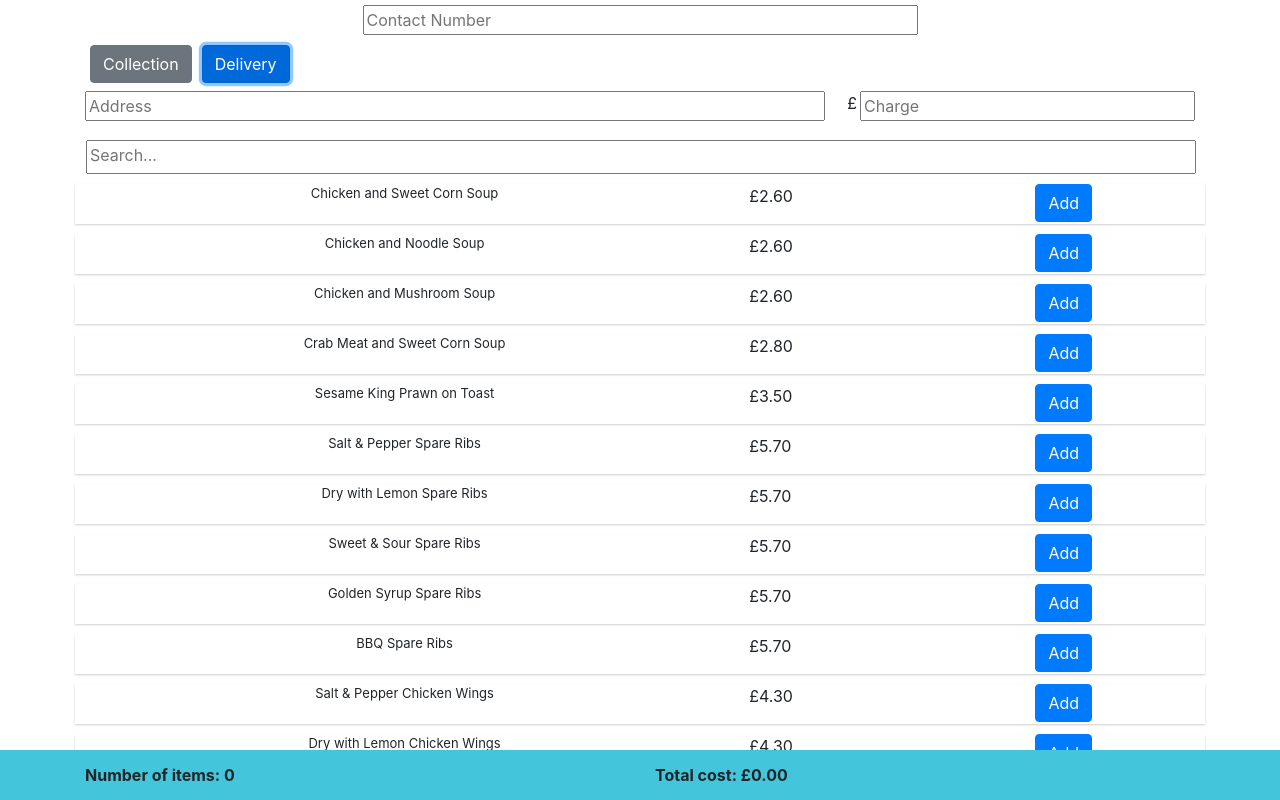
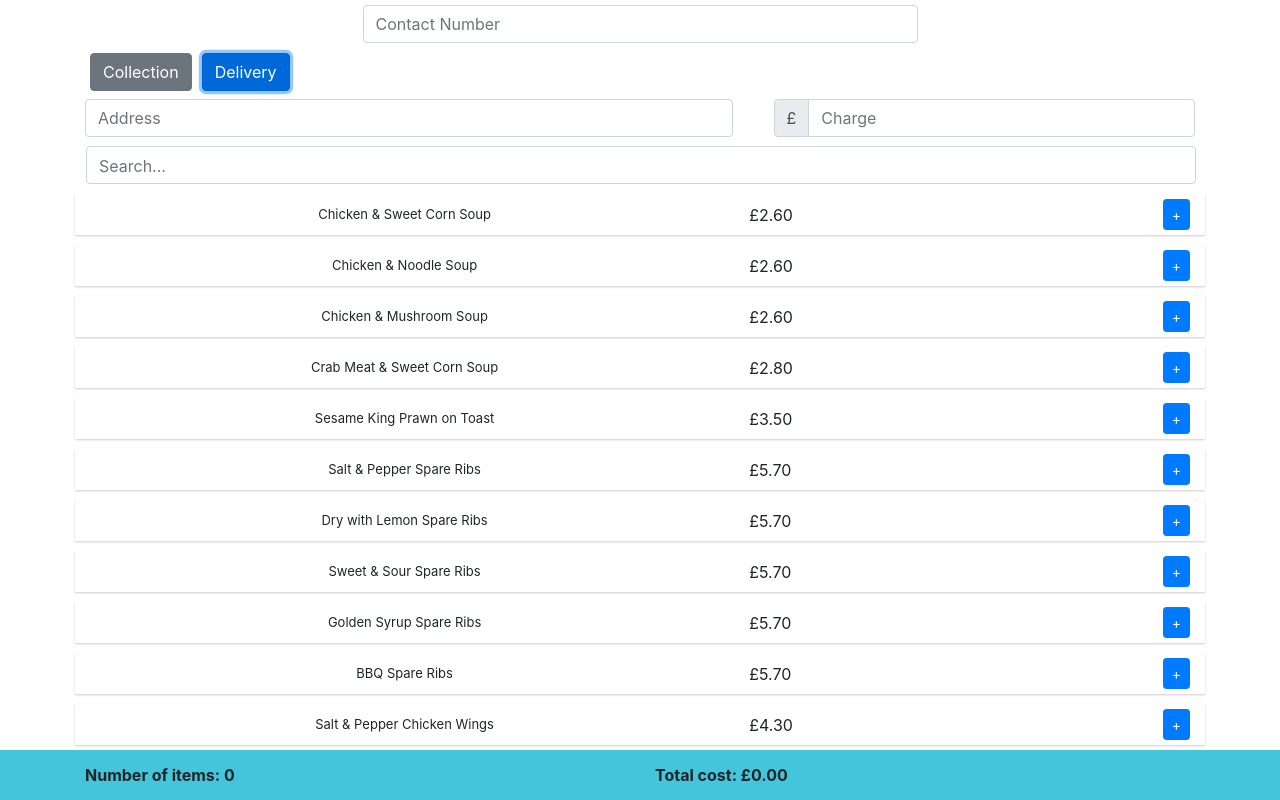
Before and after one commit to terrytsan/Order-Calculator, a React (Create React App) app: page / in a window 1280 px wide. Both pictures are taken after a click on the button "Delivery". Shown: the top 800 px of the page. Built offline with nearby package versions, Linux system fonts and the light colour scheme.

Commit message:
UI Updates
- Updated style of input boxes.
- 'And' can now be used in the search bar as a synonym for '&'.
- Item customisation modal now opens upon clicking anywhere on an item's row.

```diff
--- a/src/App.js
+++ b/src/App.js
@@ -41,6 +41,8 @@ class App extends Component {
 
 	// Handles when the user clicks add on a specific item (on the main page)
 	handleAddItemClick = (event) => {
+		// Don't activate the item row's click event
+		event.stopPropagation();
 		let itemId = event.target.name;
 
 		// Find the actual item
@@ -118,6 +120,7 @@ class App extends Component {
 	handleSearchBarChange = (event) => {
 		let newList;
 		let searchText = event.target.value.toLowerCase();
+		searchText = searchText.replace("and", "&");
 
 		if (searchText !== "") {
 			newList = this.state.originalItems.filter(item => item.name.toLowerCase().includes(searchText));
--- a/src/components/ContactNumberInput.js
+++ b/src/components/ContactNumberInput.js
@@ -1,11 +1,13 @@
 import React from "react";
+import {FormControl} from "react-bootstrap";
 
 function ContactNumberInput({onChange}) {
 
 	// Otherwise gray button
 	return (
-		<div className="text-center">
-			<input style={inputStyle} type="text" autoComplete="none" placeholder="Contact Number" onChange={onChange}/>
+		<div className="text-center" style={{display: "flex", justifyContent: "center"}}>
+			<FormControl style={inputStyle} type="text" autoComplete="none" placeholder="Contact Number"
+						 onChange={onChange}/>
 		</div>
 	);
 }
--- a/src/components/DestinationSelector.js
+++ b/src/components/DestinationSelector.js
@@ -1,5 +1,5 @@
 import React from "react";
-import {Button, Col, Container, Row} from "react-bootstrap";
+import {Button, Col, Container, FormControl, InputGroup, Row} from "react-bootstrap";
 
 function DestinationSelector({isCollection, onclickHandler, onAddressInputChange, onDeliveryChargeInputChange}) {
 
@@ -9,19 +9,22 @@ function DestinationSelector({isCollection, onclickHandler, onAddressInputChange
 		addressInput =
 
 			<Row style={{paddingTop: "3px", paddingBottom: "3px"}}>
-				<Col xs={8} style={{paddingLeft: "0", paddingRight: "0"}}>
-					<input onChange={onAddressInputChange} autoComplete="none" placeholder="Address"
-						   style={{width: "100%"}}/>
+				<Col xs={7} style={{paddingLeft: "0", paddingRight: "0"}}>
+					<FormControl onChange={onAddressInputChange} autoComplete="none" placeholder="Address"
+								 style={{width: "100%"}}/>
 				</Col>
 
-				<Col style={{paddingRight: "0", textAlign: "right"}}>
-					<Row>
-						<Col style={{padding: "0"}}>
-							<p>£</p>
-						</Col>
-						<Col xs={11} style={{paddingLeft: "3px"}}>
-							<input onChange={onDeliveryChargeInputChange} type="number" step="0.1" placeholder="Charge"
-								   style={{width: "100%"}}/>
+				<Col style={{paddingLeft: "0", paddingRight: "0"}}>
+					<Row style={{display: "flex", justifyContent: "flex-end"}}>
+						<Col xs={11}>
+							<InputGroup>
+								<InputGroup.Prepend>
+									<InputGroup.Text>£</InputGroup.Text>
+								</InputGroup.Prepend>
+								<FormControl onChange={onDeliveryChargeInputChange} type="number" step="0.1"
+											 placeholder="Charge"
+								/>
+							</InputGroup>
 						</Col>
 					</Row>
 				</Col>
--- a/src/components/Item.js
+++ b/src/components/Item.js
@@ -3,22 +3,16 @@ import React from "react";
 
 function Item({item, price, handleAddItemClick, handleItemClick}) {
 	return (
-		<Container style={{margin: '5px', boxShadow: "0 1px 2px 0 rgba(0,0,0,0.2)"}}>
-			<Row>
-				<Col style={colStyle} onClick={() => {
-					handleItemClick(item.id);
-				}} className="text-center" xs={7}>
-					<p style={{fontSize: "small"}}>{item.name}</p>
+		<Container style={{margin: '5px', boxShadow: "0 1px 2px 0 rgba(0,0,0,0.2)", padding: "5px 15px 5px 15px"}}>
+			<Row style={{display: "flex", alignItems: "center"}} onClick={() => handleItemClick(item.id)}>
+				<Col style={colStyle} className="text-center" xs={7}>
+					<div style={{fontSize: "small"}}>{item.name}</div>
 				</Col>
-				{/*<Col style={colStyle} className="d-flex align-items-center">*/}
-				<Col onClick={() => {
-					handleItemClick(item.id);
-				}} xs={2}>
-					<p>{"£" + price.toFixed(2)}</p>
+				<Col xs={2}>
+					<div>{"£" + price.toFixed(2)}</div>
 				</Col>
-				{/*</Col>*/}
-				<Col style={colStyle} className="text-center" xs={3}>
-					<Button name={item.id} onClick={handleAddItemClick}>Add</Button>
+				<Col className="text-right" xs={3}>
+					<Button name={item.id} onClick={handleAddItemClick} size="sm" className="my-auto">+</Button>
 				</Col>
 			</Row>
 		</Container>
--- a/src/components/ItemCustomisationModal.js
+++ b/src/components/ItemCustomisationModal.js
@@ -1,4 +1,4 @@
-import {Button, Col, Modal, Row} from "react-bootstrap";
+import {Button, Col, FormControl, InputGroup, Modal, Row} from "react-bootstrap";
 import React from "react";
 import ModifierButton from "./ModifierButton";
 
@@ -17,8 +17,8 @@ function ItemCustomisationModal({
 			<Modal.Body>
 				<Row className="mb-3">
 					<Col>
-						<input type="text" value={selectedItem.name} onChange={handleSelectedItemNameOnChange}
-							   style={{width: "100%"}}/>
+						<FormControl type="text" value={selectedItem.name} onChange={handleSelectedItemNameOnChange}
+									 style={{width: "100%"}}/>
 					</Col>
 
 				</Row>
@@ -32,13 +32,17 @@ function ItemCustomisationModal({
 					</Col>
 				</Row>
 				<Row>
-					<Col>
-						<input onChange={handleItemNotesOnChange} type="text" placeholder="Notes"
-							   style={{marginTop: "5px", marginLeft: "3px"}}/>
+					<Col xs={8}>
+						<FormControl onChange={handleItemNotesOnChange} type="text" placeholder="Notes"/>
 					</Col>
-					<Col>
-						<input onChange={handleSelectedItemPriceOnChange} type="number"
-							   value={selectedItem.price} placeholder="Hello" step="0.1"/>
+					<Col style={{paddingLeft: "0"}}>
+						<InputGroup>
+							<InputGroup.Prepend>
+								<InputGroup.Text>£</InputGroup.Text>
+							</InputGroup.Prepend>
+							<FormControl onChange={handleSelectedItemPriceOnChange} type="number"
+										 value={selectedItem.price} placeholder="Hello" step="0.1"/>
+						</InputGroup>
 					</Col>
 				</Row>
 				<hr style={{width: '95%'}}/>
--- a/src/components/OrderSummaryModal.js
+++ b/src/components/OrderSummaryModal.js
@@ -35,8 +35,7 @@ function createItemSummary(itemCountObj, handleRemoveItemOnClick) {
 						   style={{fontSize: "small", verticalAlign: "middle", marginBottom: "0"}}>{item}</p>
 					</Col>
 					<Col style={{
-						paddingLeft: "0", paddingRight: "5px", display: "flex", flexDirection: "column",
-						justifyContent: "center"
+						paddingLeft: "0", display: "flex", flexDirection: "column", justifyContent: "center"
 					}}>
 						<Button key={i} variant={"danger"} style={removeButtonStyle} onClick={() => {
 							// Pass the item that should be removed
--- a/src/components/SearchBar.js
+++ b/src/components/SearchBar.js
@@ -1,8 +1,9 @@
 import React from "react";
+import {FormControl} from "react-bootstrap";
 
 function SearchBar({onChange}) {
 	return (
-		<input type="text" placeholder="Search..." onChange={onChange} style={inputStyle}/>
+		<FormControl type="text" placeholder="Search..." onChange={onChange} style={inputStyle}/>
 	);
 }
 
--- a/src/items.json
+++ b/src/items.json
@@ -2,25 +2,25 @@
   "items": [
     {
       "id": "1",
-      "name": "Chicken and Sweet Corn Soup",
+      "name": "Chicken & Sweet Corn Soup",
       "price": 2.60,
       "modifiers": []
     },
     {
       "id": "2",
-      "name": "Chicken and Noodle Soup",
+      "name": "Chicken & Noodle Soup",
       "price": 2.60,
       "modifiers": []
     },
     {
       "id": "3",
-      "name": "Chicken and Mushroom Soup",
+      "name": "Chicken & Mushroom Soup",
       "price": 2.60,
       "modifiers": []
     },
     {
       "id": "4",
-      "name": "Crab Meat and Sweet Corn Soup",
+      "name": "Crab Meat & Sweet Corn Soup",
       "price": 2.80,
       "modifiers": []
     },
@@ -1274,7 +1274,7 @@
     },
     {
       "id": "73",
-      "name": "Fried Bamboo Shoots and Water Chestnuts",
+      "name": "Fried Bamboo Shoots & Water Chestnuts",
       "price": 2.80,
       "modifiers": []
     },
```
